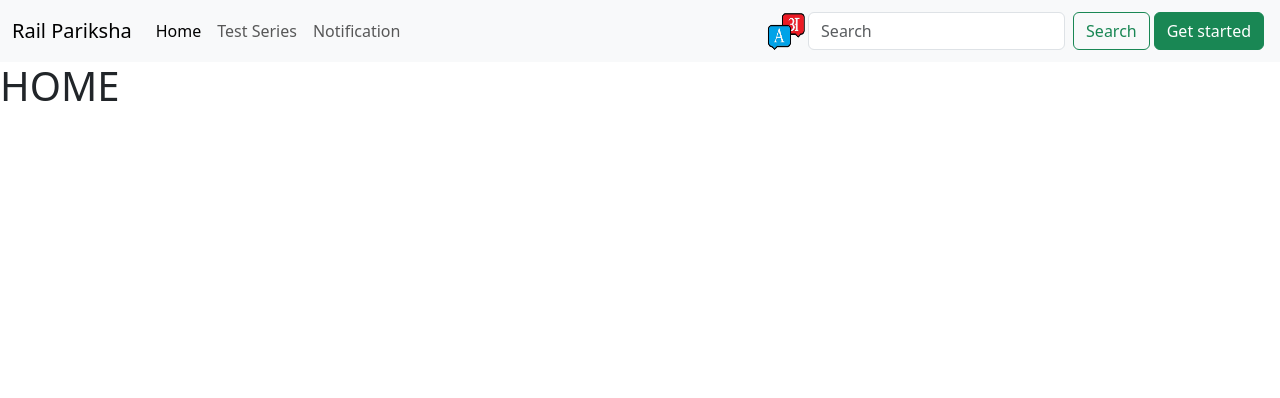
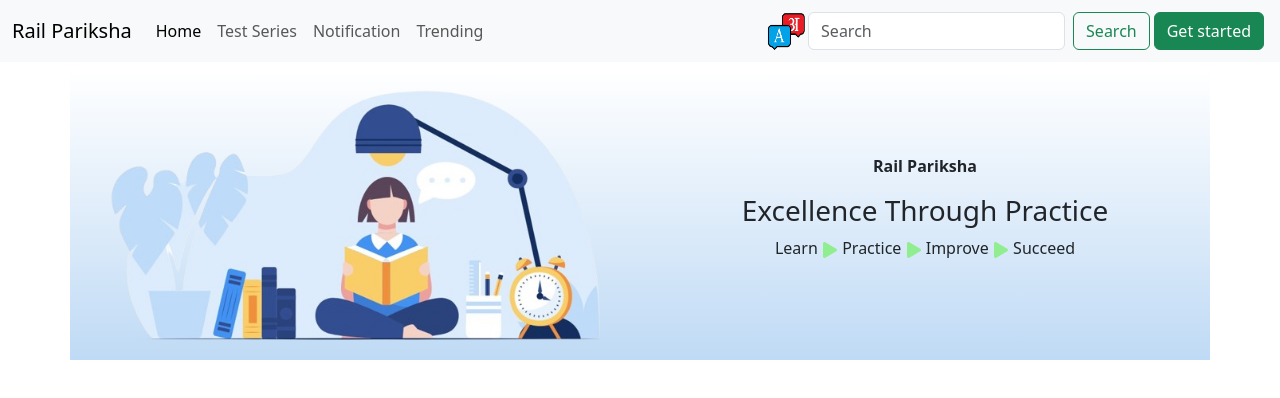
Before and after one commit to deepak-patel101/railpariksha, a React (Create React App) app: page / in a window 1280 px wide. Shown: the top 398 px of the page. Built offline with nearby package versions, Linux system fonts and the light colour scheme.

Commit message:
home designe

```diff
--- a/src/App.js
+++ b/src/App.js
@@ -5,6 +5,7 @@
 import Exam from "./pages/Exam";
 import Navbar from "./NAVBAR/navbar";
 import Notification from "./pages/Notification";
+import Trending from "./pages/Trending";
 import { BrowserRouter as Router, Routes, Route } from "react-router-dom";
 
 function App() {
@@ -17,6 +18,7 @@
           <Route path="/Dashboard" element={<Dashboard />} />
           <Route path="/TestSeries" element={<Exam />} />
           <Route path="/Notification" element={<Notification />} />
+          <Route path="/Trending" element={<Trending />} />
 
           <Route path="/Log&Reg" element={<LogReg />} />
         </Routes>
--- a/src/NAVBAR/navbar.jsx
+++ b/src/NAVBAR/navbar.jsx
@@ -49,6 +49,11 @@
                   Notification
                 </Link>
               </li>
+              <li className="nav-item">
+                <Link className="nav-link" to="Trending">
+                  Trending
+                </Link>
+              </li>
             </ul>
             <div>
               {language === "english" ? (
--- a/src/pages/Home.jsx
+++ b/src/pages/Home.jsx
@@ -1,8 +1,49 @@
 import React from "react";
+import home from "../img/home.png";
+import { FaPlay } from "react-icons/fa";
 const Home = () => {
   return (
     <>
-      <h1>HOME</h1>
+      <div
+        className="container text-center mt-2"
+        style={{
+          background: "linear-gradient(to bottom, white,#bfdaf5 ",
+        }}
+      >
+        <div className="row">
+          <div className="col-12 col-md-6 ">
+            <img
+              src={home}
+              alt="study"
+              style={{
+                height: "100%",
+                width: "100%",
+                minHeight: "120px",
+                minWidth: "150px",
+                objectFit: "contain",
+              }}
+            />
+          </div>
+
+          <div
+            className="col-12 col-md-6 d-flex justify-content-center align-items-center text-center"
+            style={{ minHeight: "150px" }}
+          >
+            <div>
+              <p>
+                <b>Rail Pariksha</b>
+              </p>
+              <h3>Excellence Through Practice</h3>
+              <p>
+                Learn{"  "} <FaPlay style={{ color: "lightGreen" }} /> Practice
+                {"  "}
+                <FaPlay style={{ color: "lightGreen" }} /> Improve{"  "}
+                <FaPlay style={{ color: "lightGreen" }} /> Succeed
+              </p>
+            </div>
+          </div>
+        </div>
+      </div>
     </>
   );
 };
--- /dev/null
+++ b/src/pages/Trending.jsx
@@ -0,0 +1,9 @@
+import React from "react";
+const Trending = () => {
+  return (
+    <>
+      <h1>Trending</h1>
+    </>
+  );
+};
+export default Trending;
```
Also changed, not shown: src/img/home.png (added).
